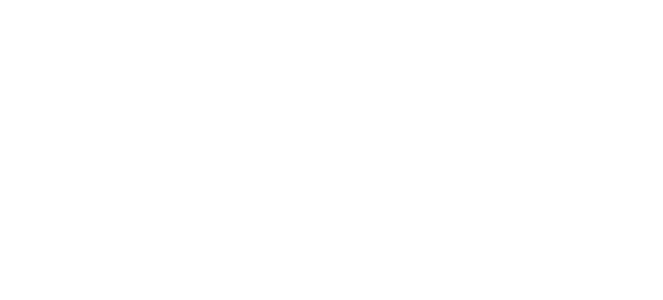
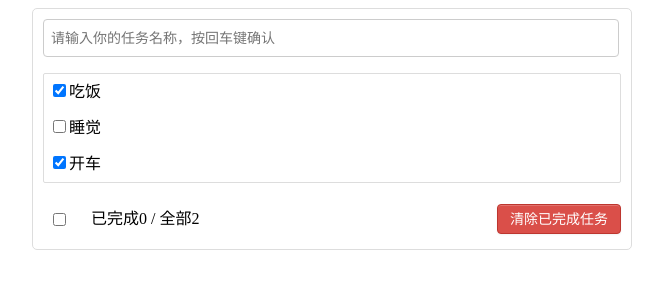
Before and after one commit to stupidman001/VueDemo, a Vue app: page / in a window 1280 px wide. Shown: the top 300 px of the page, without its empty margins (308-971 px from the left). Built offline with nearby package versions, Linux system fonts and the light colour scheme.

Commit message:
完成搜索框的功能

```diff
--- a/package.json
+++ b/package.json
@@ -9,6 +9,7 @@
   },
   "dependencies": {
     "core-js": "^3.6.5",
+    "nanoid": "^3.1.25",
     "vue": "^2.6.11"
   },
   "devDependencies": {
--- a/src/App.vue
+++ b/src/App.vue
@@ -1,12 +1,98 @@
 <template>
-  <div id="app">
-
+  <div class="todo-container">
+    <div class="todo-wrap">
+      <MyHeader :receive="receive"/>
+      <MyList :todos="todos" />
+      <MyFooter />
+    </div>
   </div>
 </template>
 
 <script>
+import MyHeader from "@/components/MyHeader.vue";
+import MyFooter from "@/components/MyFooter.vue";
+import MyList from "@/components/MyList.vue";
 
 export default {
-  name: 'App',
+  name: "App",
+  components: {
+    MyHeader,
+    MyFooter,
+    MyList,
+  },
+  data() {
+    // 数据存放在 App 中
+    return {
+      todos: [
+        {
+          id: "001",
+          title: "吃饭",
+          done: true,
+        },
+        {
+          id: "002",
+          title: "睡觉",
+          done: false,
+        },
+        {
+          id: "003",
+          title: "开车",
+          done: true,
+        },
+      ],
+    };
+  },
+  methods:{
+    receive(item){
+      this.todos.unshift(item)
+    }
+  }
+};
+</script>
+
+<style>
+/*base*/
+body {
+  background: #fff;
 }
-</script>
+/* 按钮的样式 */
+.btn {
+  display: inline-block;
+  padding: 4px 12px;
+  margin-bottom: 0;
+  font-size: 14px;
+  line-height: 20px;
+  text-align: center;
+  vertical-align: middle;
+  cursor: pointer;
+  box-shadow: inset 0 1px 0 rgba(255, 255, 255, 0.2),
+    0 1px 2px rgba(0, 0, 0, 0.05);
+  border-radius: 4px;
+}
+
+.btn-danger {
+  color: #fff;
+  background-color: #da4f49;
+  border: 1px solid #bd362f;
+}
+
+.btn-danger:hover {
+  color: #fff;
+  background-color: #bd362f;
+}
+
+.btn:focus {
+  outline: none;
+}
+/* 按钮的样式完 */
+
+.todo-container {
+  width: 600px;
+  margin: 0 auto;
+}
+.todo-container .todo-wrap {
+  padding: 10px;
+  border: 1px solid #ddd;
+  border-radius: 5px;
+}
+</style>
--- /dev/null
+++ b/src/components/MyFooter.vue
@@ -0,0 +1,43 @@
+<template>
+  <div class="todo-footer">
+    <label>
+      <input type="checkbox" />
+    </label>
+    <span> <span>已完成0</span> / 全部2 </span>
+    <button class="btn btn-danger">清除已完成任务</button>
+  </div>
+</template>
+
+<script>
+export default {
+  name: "Footer",
+};
+</script>
+
+<style scoped>
+/*footer*/
+.todo-footer {
+  height: 40px;
+  line-height: 40px;
+  padding-left: 6px;
+  margin-top: 5px;
+}
+
+.todo-footer label {
+  display: inline-block;
+  margin-right: 20px;
+  cursor: pointer;
+}
+
+.todo-footer label input {
+  position: relative;
+  top: -1px;
+  vertical-align: middle;
+  margin-right: 5px;
+}
+
+.todo-footer button {
+  float: right;
+  margin-top: 5px;
+}
+</style>
--- /dev/null
+++ b/src/components/MyHeader.vue
@@ -0,0 +1,52 @@
+<template>
+  <div class="todo-header">
+    <input type="text"
+    placeholder="请输入你的任务名称，按回车键确认"
+    @keyup.enter="add"
+    v-model="title"
+    />
+  </div>
+</template>
+
+<script>
+import { nanoid } from 'nanoid'
+export default {
+  name: "MyHeader",
+  props:['receive'],
+  data(){
+    return {
+      title:''
+    }
+  },
+  methods:{
+    add(){
+      const todoObj = {
+        id:nanoid(),
+        title:this.title,
+        done:false
+      }
+      if(this.title.trim())
+        this.receive(todoObj)
+    }
+  }
+};
+</script>
+
+<style scoped>
+/*header*/
+.todo-header input {
+  width: 560px;
+  height: 28px;
+  font-size: 14px;
+  border: 1px solid #ccc;
+  border-radius: 4px;
+  padding: 4px 7px;
+}
+
+.todo-header input:focus {
+  outline: none;
+  border-color: rgba(82, 168, 236, 0.8);
+  box-shadow: inset 0 1px 1px rgba(0, 0, 0, 0.075),
+    0 0 8px rgba(82, 168, 236, 0.6);
+}
+</style>
--- /dev/null
+++ b/src/components/MyItem.vue
@@ -0,0 +1,58 @@
+<template>
+  <div>
+    <li>
+      <label>
+        <input type="checkbox" :checked="todo.done" />
+        <span>{{todo.title}}</span>
+      </label>
+      <button class="btn btn-danger" style="display: none">删除</button>
+    </li>
+  </div>
+</template>
+
+<script>
+export default {
+  name: "MyItem",
+  props:['todo'],
+  created(){
+    console.log(this.todo)
+  }
+};
+</script>
+
+<style scoped>
+/*item*/
+li {
+  list-style: none;
+  height: 36px;
+  line-height: 36px;
+  padding: 0 5px;
+  border-bottom: 1px solid #ddd;
+}
+
+li label {
+  float: left;
+  cursor: pointer;
+}
+
+li label li input {
+  vertical-align: middle;
+  margin-right: 6px;
+  position: relative;
+  top: -1px;
+}
+
+li button {
+  float: right;
+  display: none;
+  margin-top: 3px;
+}
+
+li:before {
+  content: initial;
+}
+
+li:last-child {
+  border-bottom: none;
+}
+</style>
--- /dev/null
+++ b/src/components/MyList.vue
@@ -0,0 +1,38 @@
+<template>
+  <ul class="todo-main">
+    <MyItem v-for="item in todos" :key='item.id' :todo="item" />
+  </ul>
+</template>
+
+<script>
+import MyItem from "@/components/MyItem.vue";
+export default {
+  name: "MyList",
+  props:['todos'],
+  components: {
+    MyItem,
+  },
+  created(){
+    console.log(this.todos)
+  }
+};
+</script>
+
+<style scoped>
+/*main*/
+.todo-main {
+  margin-left: 0px;
+  border: 1px solid #ddd;
+  border-radius: 2px;
+  padding: 0px;
+}
+
+.todo-empty {
+  height: 40px;
+  line-height: 40px;
+  border: 1px solid #ddd;
+  border-radius: 2px;
+  padding-left: 5px;
+  margin-top: 10px;
+}
+</style>
```
Also changed, not shown: 2 other files (tests, documents, lock files or other folders).
